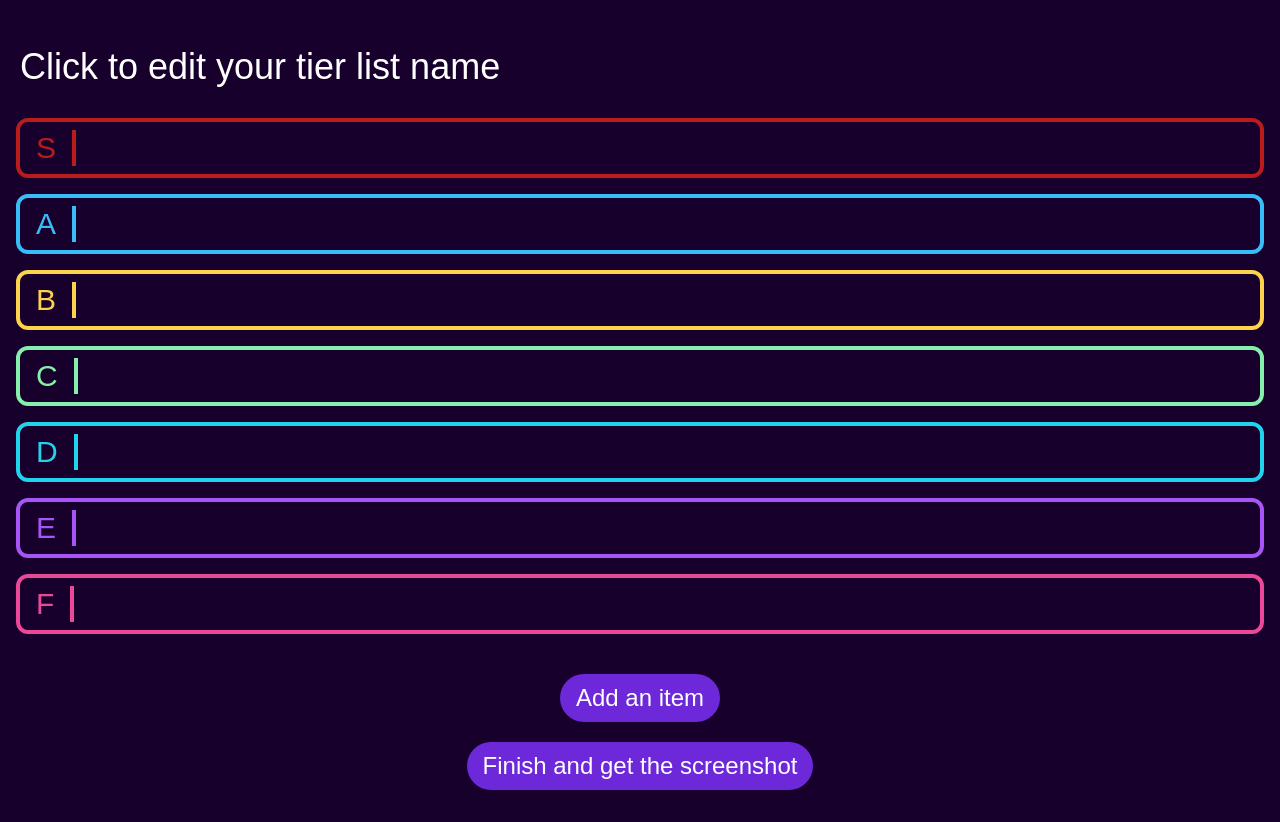
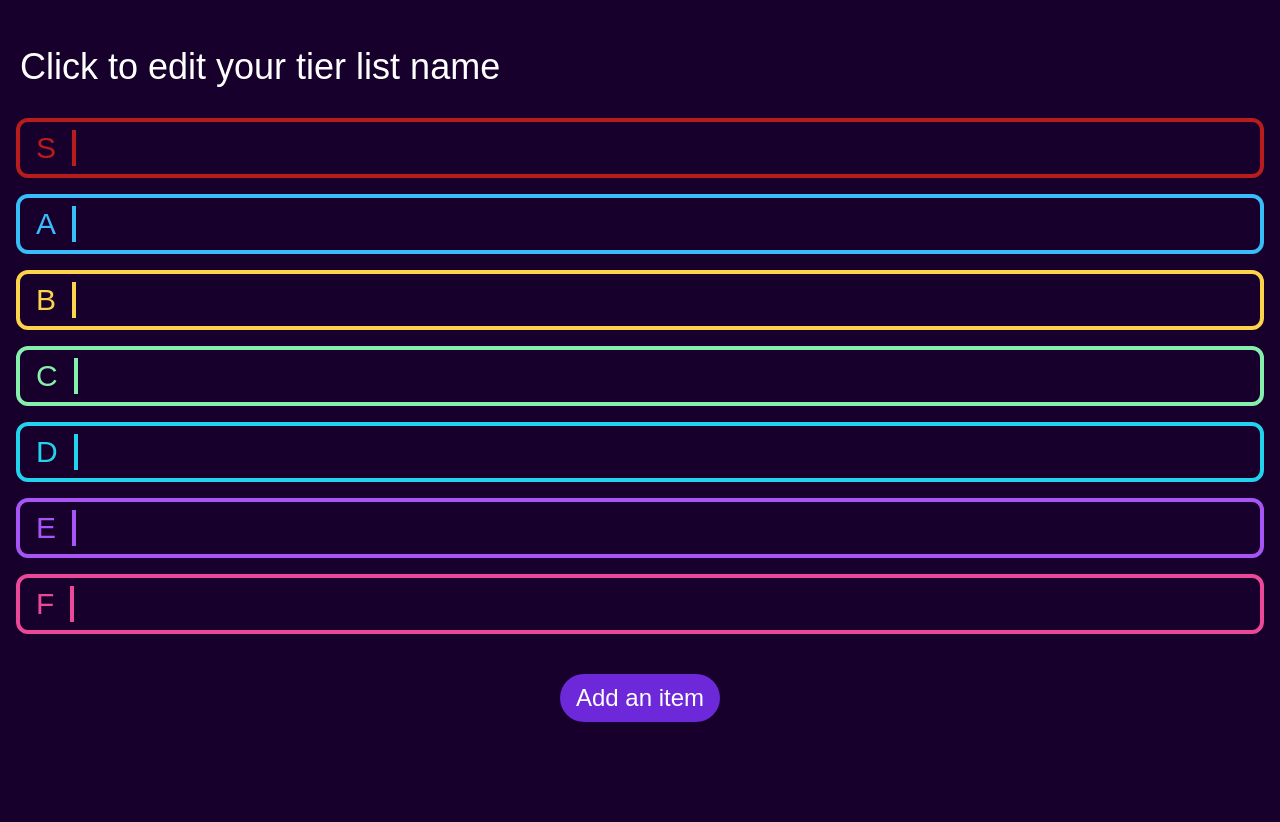
Before and after one commit to TactikalMakiRoll/TierListMaker, a Vue app: page / in a window 1280 px wide. After the commit the page ends 800 px from the top, so only its background shows below. Built offline with nearby package versions, Linux system fonts and the light colour scheme; a web font is replaced by a local one.

Commit message:
chore: scrambled finish idea because screenshots are hard

```diff
--- a/src/App.vue
+++ b/src/App.vue
@@ -43,7 +43,6 @@
     </div>
     <ItemForm @create-item="refreshUnsorted"></ItemForm>
 
-    <button @click="screenshotResult" class="mt-5 active:scale-95 active:shadow-xl shadow-white block mx-auto bg-violet-700 rounded-full px-4 py-2 text-2xl">Finish and get the screenshot</button>
   </div>
 </template>
 
@@ -101,13 +100,11 @@ function dropDragItem(event, tier){
   item.tier = tier;
 }
 
-
 function removeItem(event){
   tierItems.value = tierItems.value.filter((elem) => elem.name !== event.dataTransfer.getData('itemName'));
 }
 
 onMounted(() => {
-
   document.addEventListener('dragstart',(event)=>{
     console.log("dragstart");
     if(event.target.getAttribute('draggable')){
@@ -119,7 +116,6 @@ onMounted(() => {
     console.log("dragend");
     binVisible.value = false;
   })
-
   document.addEventListener('drop',(event)=>{
     console.log("dragend");
     binVisible.value = false;
```
